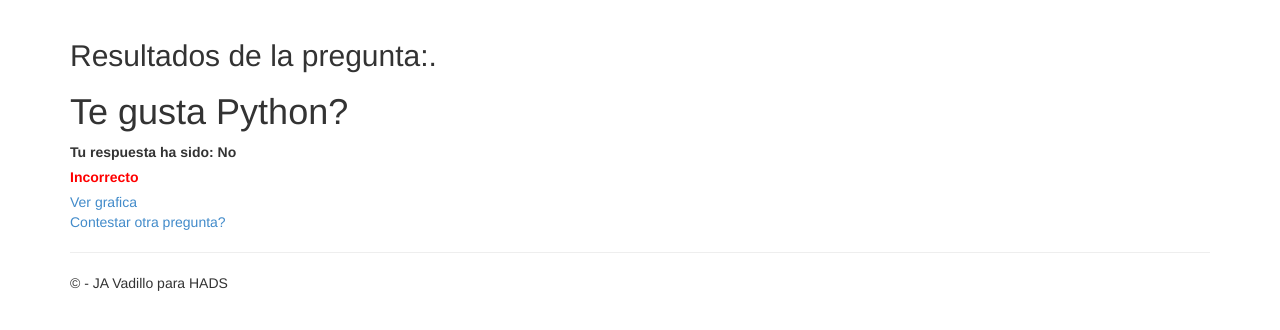
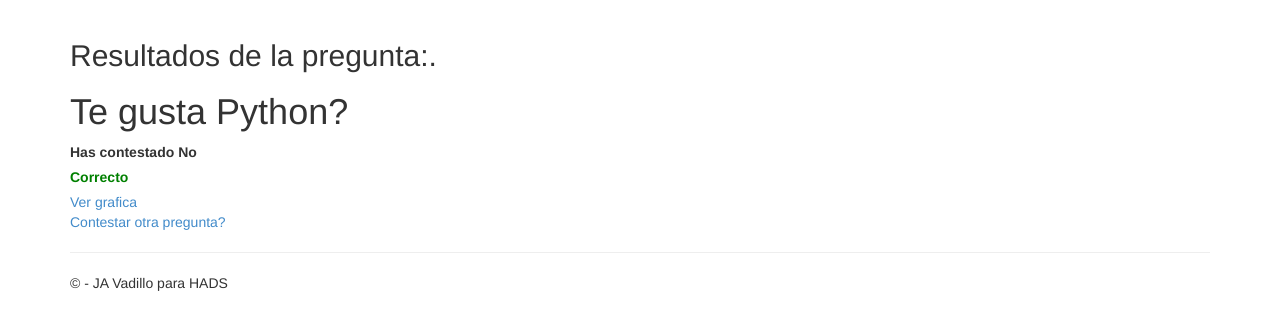
Before and after one commit to iBiri99/HADS_Django, a Django app: page /2/2/results/ in a window 1280 px wide. Shown: the part 51-381 px from the top of the page. Run offline with Django 3.2, Linux system fonts and the light colour scheme; data comes from the database, SQL or seed files in the repository; both versions use the stored data as it was after the commit; some libraries are stand-ins or nearby versions.

Commit message:
Ultimos cambios

```diff
--- a/app/templates/polls/results.html
+++ b/app/templates/polls/results.html
@@ -19,11 +19,11 @@
 
 {% else %}
 
-    <label>Tu respuesta ha sido: {{ choice.choice_text }}</label> <br/>
+    <label>Has contestado {{ choice.choice_text }}</label> <br/>
 
 
-    {% if  choice.isCorrect %}
-      <label style="color:darkgreen;">Correcto</label><br />
+    {% if  choice.correct %}
+      <label style="color:green;">Correcto</label><br />
     {% else %}
       <label style="color:red;">Incorrecto</label><br />
     {% endif %}
```
Also changed, not shown: db.sqlite3.
